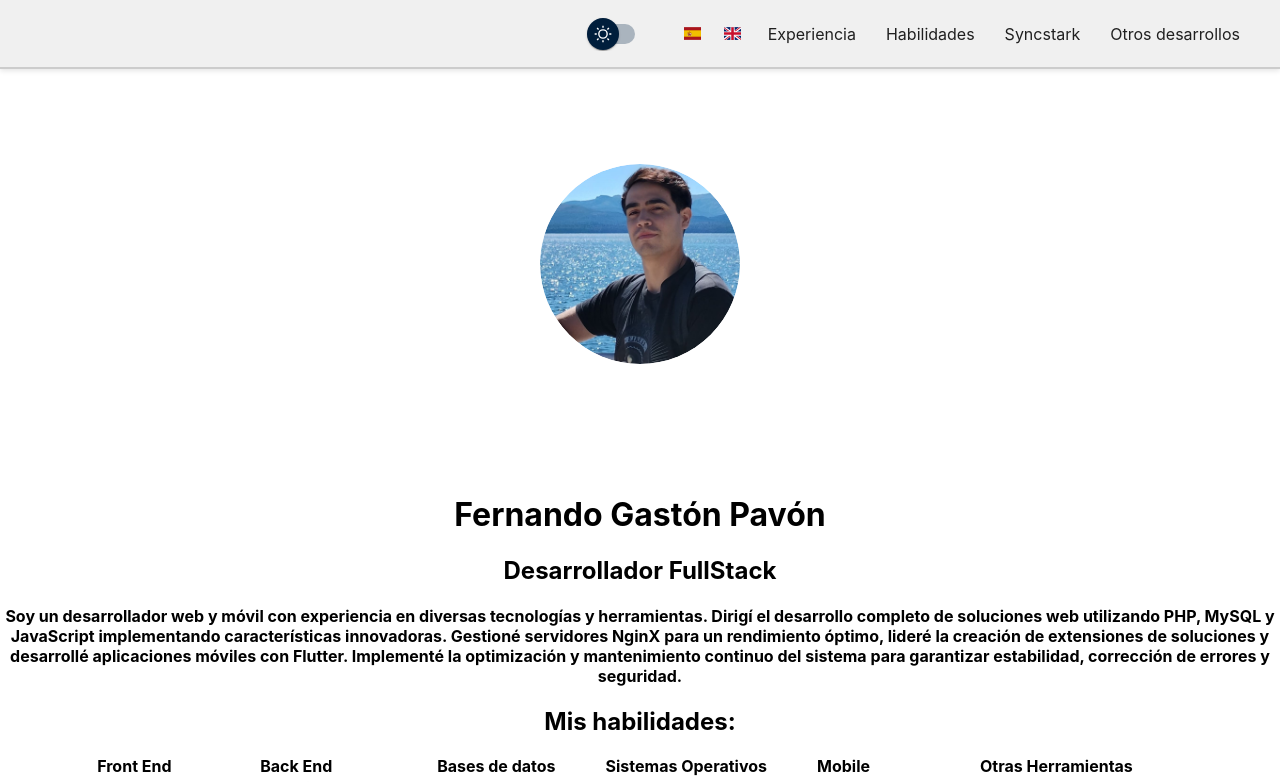
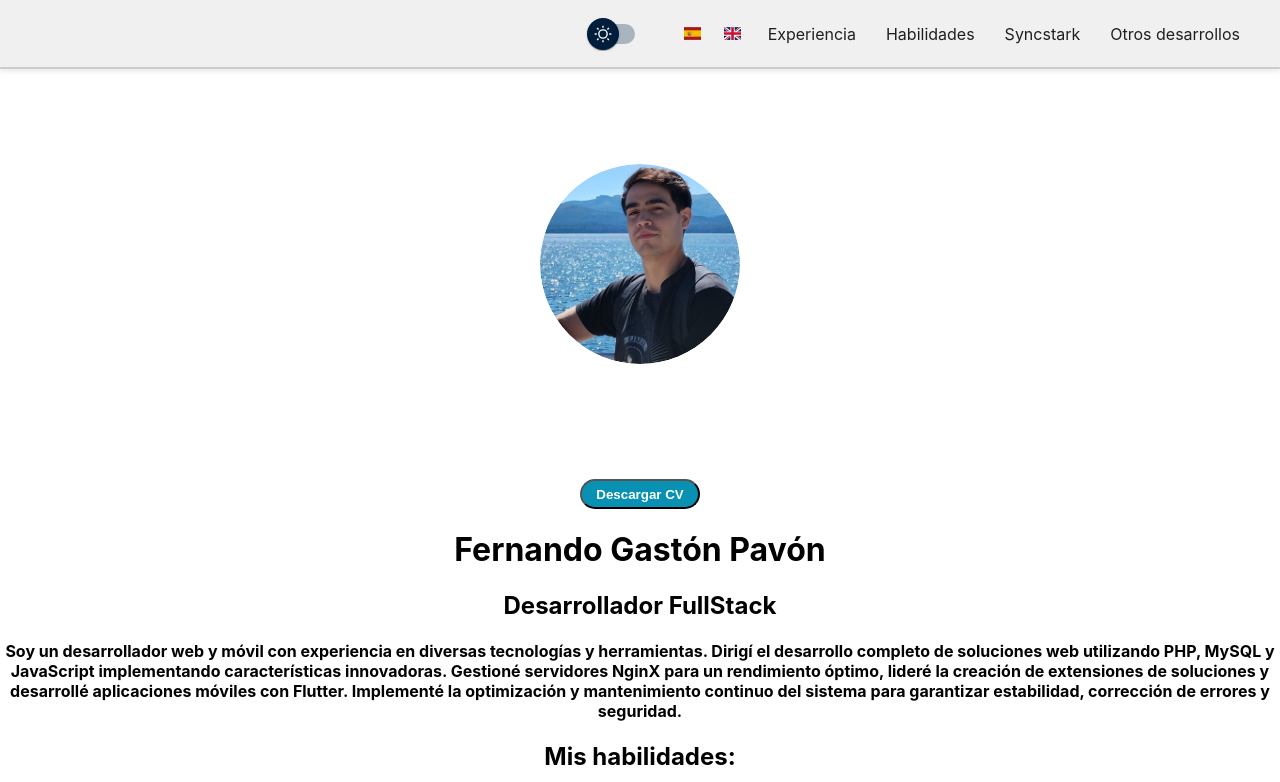
Before and after one commit to Ferdinand77Raw/my-resume, a React (Create React App) app: page / in a window 1280 px wide. Shown: the top 782 px of the page. Built offline with nearby package versions, Linux system fonts and the light colour scheme.

Commit message:
Se agrego un boton para descargar el curriculum.

```diff
--- a/src/components/Description.js
+++ b/src/components/Description.js
@@ -2,7 +2,7 @@ import React from "react";
 import { useLanguage } from "../context/LanguageContext";
 import { styled } from "@mui/material/styles";
 
-function Description(){
+function Description() {
     const H1Component = styled('h1')({
         '@media screen and (max-width: 768px)': {
             flexDirection: 'column', // Cambiar a columna en pantallas pequeñas
@@ -27,10 +27,35 @@ function Description(){
         },
     });
 
+    const { language } = useLanguage();
+
+    const ButtonContainer = styled('button')({
+        width: '120px',
+        height: '30px',
+        borderRadius: '15px',
+        backgroundColor: '#0891B2',
+    });
+
+    const Anchorage = styled('a')(({ theme }) => ({
+        color: "#ffff", // Usar el color de texto del tema
+        fontWeight: 'bold',
+        textDecoration: 'none',
+        '&:hover': {
+            textDecoration: 'underline', // Subrayar al pasar el mouse
+        },
+    }));
+
+    const cvPath = language === 'es' ? '../assets/cv/FernandoPavonCV2024_Esp.pdf' : '../assets/cv/FernandoPavonCV2024_Eng.pdf';
+
     const { texts } = useLanguage();
 
-    return(
+    return (
         <div>
+            <ButtonContainer>
+                <Anchorage id="cvs" href={cvPath} download>
+                    {language === 'es' ? 'Descargar CV' : 'Download CV'}
+                </Anchorage>
+            </ButtonContainer>
             <H1Component>Fernando Gastón Pavón</H1Component>
             <H2Component>{texts.position}</H2Component>
             <H4Component>
--- a/src/components/Footer.js
+++ b/src/components/Footer.js
@@ -7,7 +7,7 @@ import gitHub from '../assets/img/GitHub_logo.png';
 import { useLanguage } from "../context/LanguageContext";
 
 function FooterComponent() {
-  const { texts, language } = useLanguage(); // Obtener el idioma del contexto
+  const { texts } = useLanguage(); // Obtener el idioma del contexto
 
   const FooterBottom = styled('footer')({
     display: 'flex',
@@ -73,19 +73,6 @@ function FooterComponent() {
     },
   });
 
-      // Estilo para el componente de enlace
-  const Anchorage = styled('a')(({ theme }) => ({
-        color: theme.palette.text.primary, // Usar el color de texto del tema
-        backgroundColor: '#ffff',
-        borderRadius: '15px',
-        textDecoration: 'none',
-        '&:hover': {
-            textDecoration: 'underline', // Subrayar al pasar el mouse
-        },
-    }));
-
-  const cvPath = language === 'es' ? '../assets/cv/FernandoPavonCV2024_Esp.pdf' : '../assets/cv/FernandoPavonCV2024_Eng.pdf';
-
   return (
     <div>
       <ContactButtonsContainer>
@@ -103,10 +90,6 @@ function FooterComponent() {
         </TransparentButton>
       </ContactButtonsContainer>
 
-      <Anchorage href={cvPath} download>
-        {language === 'es' ? 'Descargar CV' : 'Download CV'}
-      </Anchorage>
-
       <FooterBottom>
         <p>{texts.footer}</p>
       </FooterBottom>
--- a/src/components/ProfilePic.js
+++ b/src/components/ProfilePic.js
@@ -1,8 +1,8 @@
 import React from 'react';
 import profile_pic from '../assets/img/profile_pic2.jpeg';
 
-function ProfilePic(){
-    return(
+function ProfilePic() {
+    return (
         <div className="profile-picture" id='profile'>
             <img src={profile_pic} alt='my_pic' />
         </div>
```
Also changed, not shown: src/components/NavBar.js (line endings or trailing spaces).
